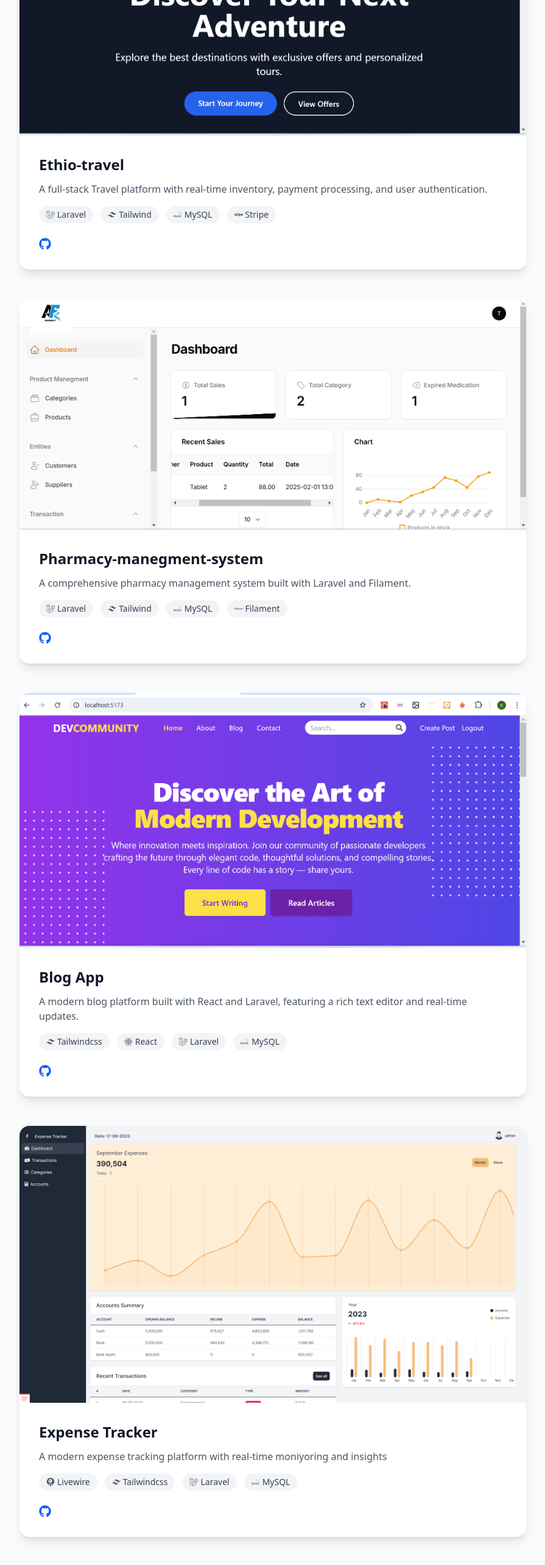
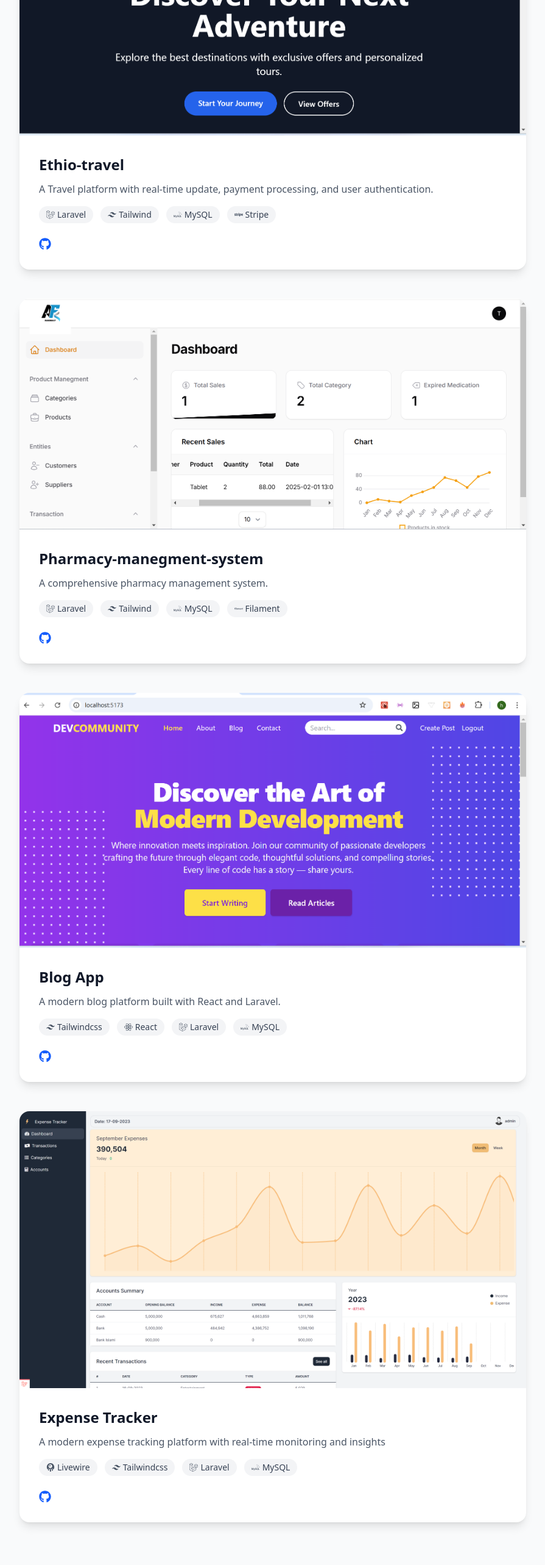
Before and after one commit to Hasen38/plus-portfolio, a React app: page / in a window 1280 px wide. Shown: the part 3355-5921 px from the top of the page at 61% size, without its empty margins (192-1087 px from the left). Built offline with nearby package versions, Linux system fonts and the light colour scheme; the HTML template or start-up script is replaced by a standard one.

Commit message:
Update Projects.jsx

```diff
--- a/src/components/Projects.jsx
+++ b/src/components/Projects.jsx
@@ -14,7 +14,7 @@
       title: "Ethio-travel",
       image: Travel,
       description:
-        "A full-stack Travel platform with real-time inventory, payment processing, and user authentication.",
+        "A  Travel platform with real-time update, payment processing, and user authentication.",
       longDescription:
         "A travel platform that allows users to explore and book tours, view detailed destination information, and seamlessly plan their trips to Ethiopia. The site Features an intuitive interface for discovering packages and stripe payment processing with a focus on user experience and ease of navigation.",
       technologies: [
@@ -29,7 +29,7 @@
       title: "Pharmacy-manegment-system",
       image: Pharma,
       description:
-        "A comprehensive pharmacy management system built with Laravel and Filament.",
+        "A comprehensive pharmacy management system.",
       longDescription:
         "A robust pharmacy management system featuring inventory tracking, sales management, and reporting capabilities. Built with Laravel and Filament, it offers a seamless experience for pharmacy staff to manage their daily operations efficiently.",
       technologies: [
@@ -44,7 +44,7 @@
       title: "Blog App",
       image: Blog3,
       description:
-        "A modern blog platform built with React and Laravel, featuring a rich text editor and real-time updates.",
+        "A modern blog platform built with React and Laravel.",
       longDescription:
         "A feature-rich blogging platform that combines React's dynamic frontend with Laravel's powerful backend. Includes features like rich text editing, real-time comments, and social sharing capabilities.",
       technologies: [
@@ -59,7 +59,7 @@
       title: "Expense Tracker",
       image: Expense1,
       description:
-        "A modern expense tracking platform with real-time moniyoring and insights",
+        "A modern expense tracking platform with real-time monitoring and insights",
       longDescription:
         "Expense Tracker is designed to assist you in meticulously monitoring your personal finances. Built with Laravel and Livewire, it empowers you to effortlessly record and oversee your expenses, classify them by account type (such as cash or bank), and generate insightful reports to gain valuable insights into your financial habits and trends. ",
 
```
